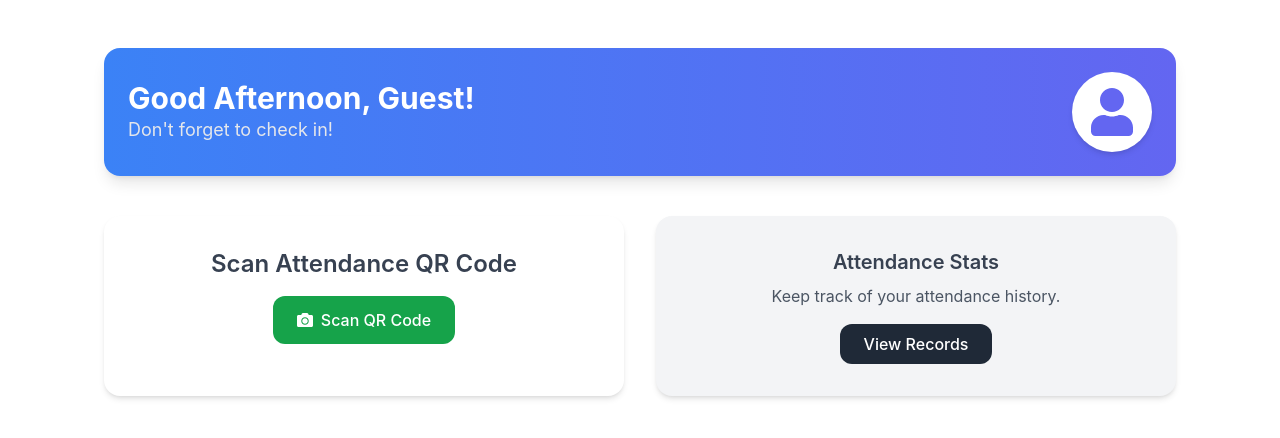
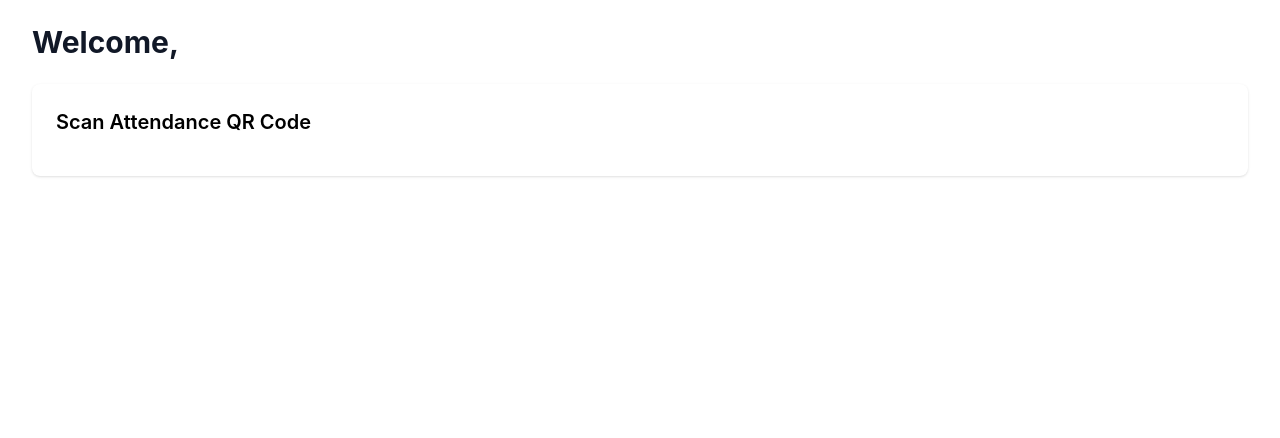
Before and after one commit to deasejdiu/student-attendance, a React (Vite) app in the folder frontend/: page /home in a window 1280 px wide. Shown: the top 438 px of the page. Built offline with nearby package versions, Linux system fonts and the light colour scheme; sample sign-in values are in the browser's storage.

Commit message:
Update Home.jsx

```diff
--- a/frontend/src/pages/Home.jsx
+++ b/frontend/src/pages/Home.jsx
@@ -1,58 +1,30 @@
-import React from 'react';
+import React, { useEffect } from 'react';
 import { useSelector } from 'react-redux';
-import { FaQrcode, FaCamera, FaUser } from 'react-icons/fa';
 
-const Home = () => {
+const Home= () => {
   const { user } = useSelector((state) => state.auth);
   const isTeacher = user?.role === 'teacher';
 
-  // Get current time and generate a friendly greeting
-  const getGreeting = () => {
-    const hour = new Date().getHours();
-    if (hour < 12) return 'Good Morning';
-    if (hour < 18) return 'Good Afternoon';
-    return 'Good Evening';
-  };
-
   return (
-    <div className="max-w-6xl mx-auto px-6 sm:px-8 lg:px-10 py-12">
-      {/* Greeting and Profile Card */}
-      <div className="bg-gradient-to-r from-blue-500 to-indigo-500 text-white rounded-2xl shadow-lg p-6 flex items-center justify-between">
-        <div>
-          <h1 className="text-3xl font-bold">{getGreeting()}, {user?.firstName ?? 'Guest'}!</h1>
-          <p className="text-lg text-gray-200">{isTeacher ? "Let's manage attendance efficiently!" : "Don't forget to check in!"}</p>
-        </div>
-        <div className="bg-white p-4 rounded-full shadow-md">
-          <FaUser className="text-indigo-500 text-5xl" />
-        </div>
-      </div>
-
-      {/* Action Section */}
-      <div className="mt-10 grid grid-cols-1 md:grid-cols-2 gap-8">
-        <div className="bg-white rounded-2xl shadow-md p-8 transition duration-300 hover:shadow-xl flex flex-col items-center">
-          <h2 className="text-2xl font-semibold text-gray-700 mb-4">
-            {isTeacher ? 'Generate Attendance QR Code' : 'Scan Attendance QR Code'}
-          </h2>
+    <div className="max-w-7xl mx-auto px-4 sm:px-6 lg:px-8">
+      <div className="py-6">
+        <h1 className="text-3xl font-bold text-gray-900">
+          Welcome, {user?.firstName} {user?.lastName}
+        </h1>
+        <div className="mt-6">
           {isTeacher ? (
-            <button className="bg-blue-600 hover:bg-blue-700 text-white font-medium py-3 px-6 rounded-xl flex items-center gap-2">
-              <FaQrcode />
-              Generate QR Code
-            </button>
+            <div className="space-y-6">
+              <div className="bg-white shadow rounded-lg p-6">
+                <h2 className="text-xl font-semibold mb-4">Generate Attendance QR Code</h2>
+              </div>
+            </div>
           ) : (
-            <button className="bg-green-600 hover:bg-green-700 text-white font-medium py-3 px-6 rounded-xl flex items-center gap-2">
-              <FaCamera />
-              Scan QR Code
-            </button>
+            <div className="space-y-6">
+              <div className="bg-white shadow rounded-lg p-6">
+                <h2 className="text-xl font-semibold mb-4">Scan Attendance QR Code</h2>
+              </div>
+            </div>
           )}
-        </div>
-
-        {/* Additional Info Box */}
-        <div className="bg-gray-100 rounded-2xl shadow-md p-8 text-center">
-          <h3 className="text-xl font-semibold text-gray-700 mb-2">Attendance Stats</h3>
-          <p className="text-gray-600">Keep track of your attendance history.</p>
-          <button className="mt-4 bg-gray-800 hover:bg-gray-900 text-white font-medium py-2 px-6 rounded-xl">
-            View Records
-          </button>
         </div>
       </div>
     </div>
```
